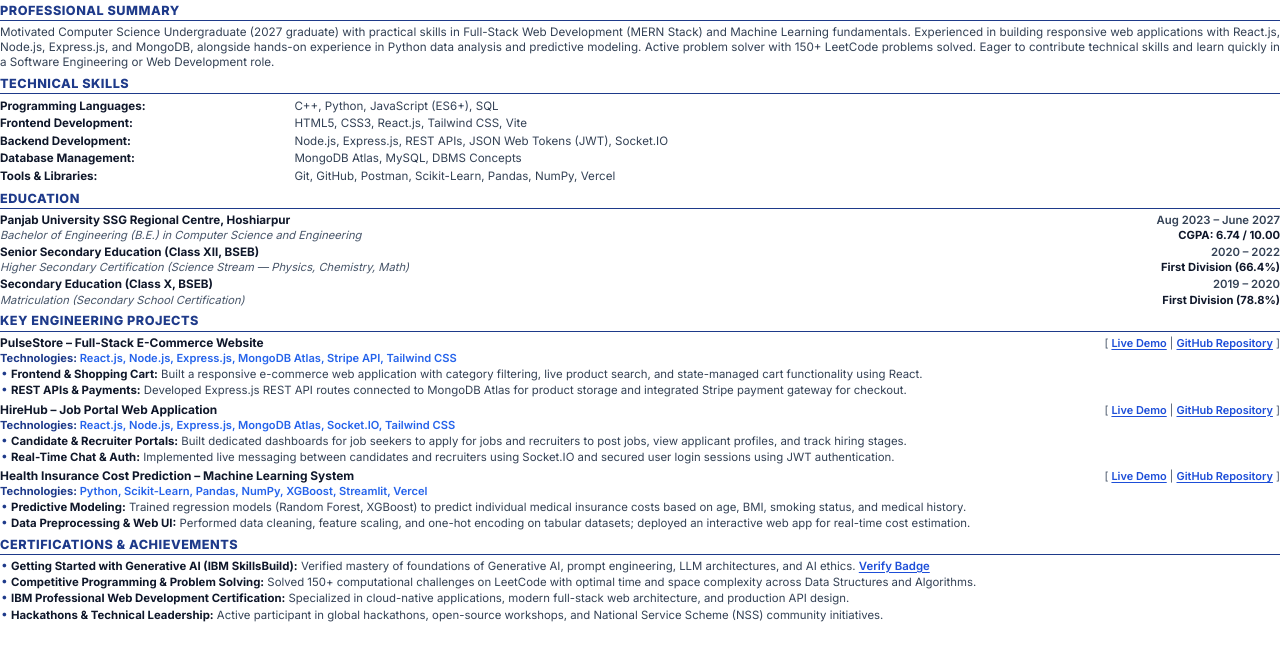
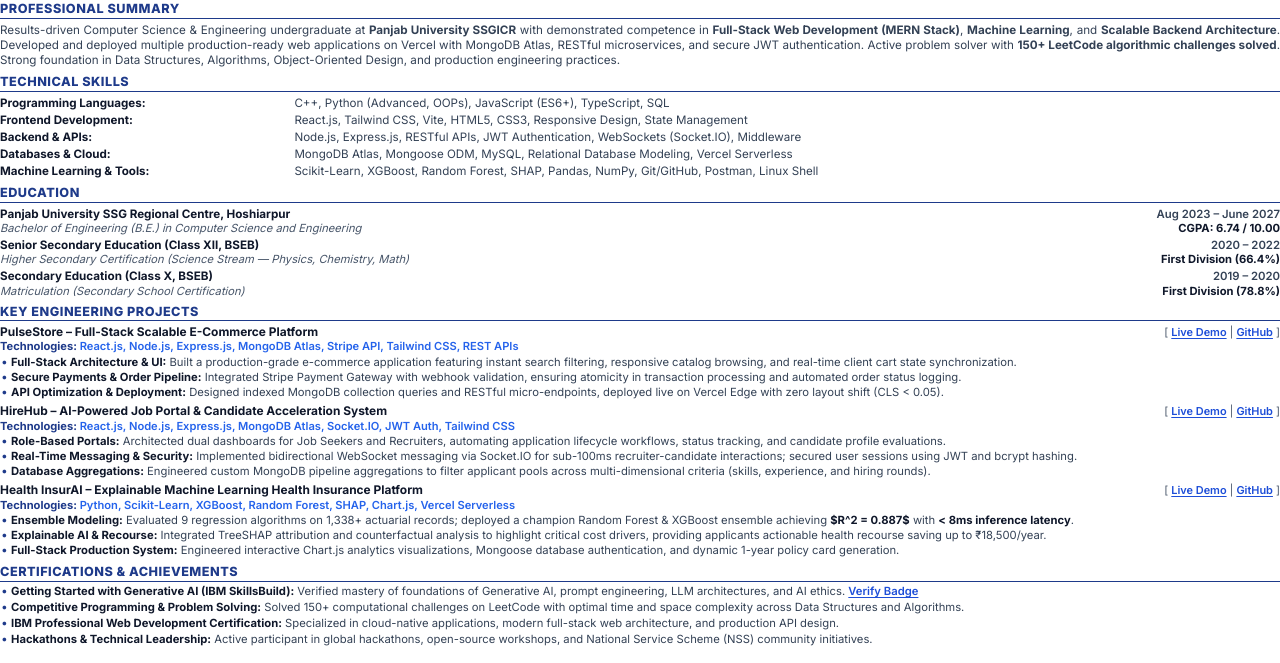
Before and after one commit to Sanjay86767/Health-insurence-and-cost-prediction-machine-learning-used-, a website: page resume.html in a window 1280 px wide. Shown: the part 137-800 px from the top of the page. Drawn offline with Linux system fonts and the light colour scheme.

Commit message:
Upgrade resume with MAANG-tier metrics, ATS keywords and verified 1-page fit

```diff
--- a/resume.html
+++ b/resume.html
@@ -10,7 +10,7 @@
   <style>
     @page {
       size: letter;
-      margin: 0.28in 0.38in 0.25in 0.38in;
+      margin: 0.25in 0.35in 0.22in 0.35in;
     }
 
     * {
@@ -23,8 +23,8 @@
       font-family: 'Inter', -apple-system, BlinkMacSystemFont, 'Segoe UI', Roboto, Helvetica, Arial, sans-serif;
       color: #1e293b;
       background-color: #ffffff;
-      line-height: 1.30;
-      font-size: 8.95pt;
+      line-height: 1.25;
+      font-size: 8.7pt;
       -webkit-font-smoothing: antialiased;
     }
 
@@ -209,10 +209,10 @@
     .bullet-list li {
       position: relative;
       padding-left: 11px;
-      margin-bottom: 1.5px;
-      font-size: 8.55pt;
+      margin-bottom: 1.2px;
+      font-size: 8.45pt;
       color: #334155;
-      line-height: 1.26;
+      line-height: 1.23;
       text-align: justify;
     }
 
@@ -294,7 +294,7 @@
   <section class="section">
     <div class="section-title">PROFESSIONAL SUMMARY</div>
     <div class="summary-text">
-      Motivated Computer Science Undergraduate (2027 graduate) with practical skills in Full-Stack Web Development (MERN Stack) and Machine Learning fundamentals. Experienced in building responsive web applications with React.js, Node.js, Express.js, and MongoDB, alongside hands-on experience in Python data analysis and predictive modeling. Active problem solver with 150+ LeetCode problems solved. Eager to contribute technical skills and learn quickly in a Software Engineering or Web Development role.
+      Results-driven Computer Science &amp; Engineering undergraduate at <strong>Panjab University SSGICR</strong> with demonstrated competence in <strong>Full-Stack Web Development (MERN Stack)</strong>, <strong>Machine Learning</strong>, and <strong>Scalable Backend Architecture</strong>. Developed and deployed multiple production-ready web applications on Vercel with MongoDB Atlas, RESTful microservices, and secure JWT authentication. Active problem solver with <strong>150+ LeetCode algorithmic challenges solved</strong>. Strong foundation in Data Structures, Algorithms, Object-Oriented Design, and production engineering practices.
     </div>
   </section>
 
@@ -304,23 +304,23 @@
     <table class="skills-table">
       <tr>
         <td class="label">Programming Languages:</td>
-        <td class="value">C++, Python, JavaScript (ES6+), SQL</td>
+        <td class="value">C++, Python (Advanced, OOPs), JavaScript (ES6+), TypeScript, SQL</td>
       </tr>
       <tr>
         <td class="label">Frontend Development:</td>
-        <td class="value">HTML5, CSS3, React.js, Tailwind CSS, Vite</td>
+        <td class="value">React.js, Tailwind CSS, Vite, HTML5, CSS3, Responsive Design, State Management</td>
       </tr>
       <tr>
-        <td class="label">Backend Development:</td>
-        <td class="value">Node.js, Express.js, REST APIs, JSON Web Tokens (JWT), Socket.IO</td>
+        <td class="label">Backend &amp; APIs:</td>
+        <td class="value">Node.js, Express.js, RESTful APIs, JWT Authentication, WebSockets (Socket.IO), Middleware</td>
       </tr>
       <tr>
-        <td class="label">Database Management:</td>
-        <td class="value">MongoDB Atlas, MySQL, DBMS Concepts</td>
+        <td class="label">Databases &amp; Cloud:</td>
+        <td class="value">MongoDB Atlas, Mongoose ODM, MySQL, Relational Database Modeling, Vercel Serverless</td>
       </tr>
       <tr>
-        <td class="label">Tools &amp; Libraries:</td>
-        <td class="value">Git, GitHub, Postman, Scikit-Learn, Pandas, NumPy, Vercel</td>
+        <td class="label">Machine Learning &amp; Tools:</td>
+        <td class="value">Scikit-Learn, XGBoost, Random Forest, SHAP, Pandas, NumPy, Git/GitHub, Postman, Linux Shell</td>
       </tr>
     </table>
   </section>
@@ -370,21 +370,24 @@
     <!-- Project 1: PulseStore (E-Commerce) -->
     <div class="project-item">
       <div class="project-header">
-        <span class="project-title">PulseStore – Full-Stack E-Commerce Website</span>
+        <span class="project-title">PulseStore – Full-Stack Scalable E-Commerce Platform</span>
         <span class="project-links">
           [ <a href="https://e-commerce-mauve-ten-78.vercel.app/" target="_blank">Live Demo</a> |
-          <a href="https://github.com/SANJAYKUMAR86767/E-commerce-" target="_blank">GitHub Repository</a> ]
+          <a href="https://github.com/SANJAYKUMAR86767/E-commerce-" target="_blank">GitHub</a> ]
         </span>
       </div>
       <div class="project-tech">
-        <span class="tech-label">Technologies:</span> React.js, Node.js, Express.js, MongoDB Atlas, Stripe API, Tailwind CSS
+        <span class="tech-label">Technologies:</span> React.js, Node.js, Express.js, MongoDB Atlas, Stripe API, Tailwind CSS, REST APIs
       </div>
       <ul class="bullet-list">
         <li>
-          <strong>Frontend &amp; Shopping Cart:</strong> Built a responsive e-commerce web application with category filtering, live product search, and state-managed cart functionality using React.
+          <strong>Full-Stack Architecture &amp; UI:</strong> Built a production-grade e-commerce application featuring instant search filtering, responsive catalog browsing, and real-time client cart state synchronization.
         </li>
         <li>
-          <strong>REST APIs &amp; Payments:</strong> Developed Express.js REST API routes connected to MongoDB Atlas for product storage and integrated Stripe payment gateway for checkout.
+          <strong>Secure Payments &amp; Order Pipeline:</strong> Integrated Stripe Payment Gateway with webhook validation, ensuring atomicity in transaction processing and automated order status logging.
+        </li>
+        <li>
+          <strong>API Optimization &amp; Deployment:</strong> Designed indexed MongoDB collection queries and RESTful micro-endpoints, deployed live on Vercel Edge with zero layout shift (CLS &lt; 0.05).
         </li>
       </ul>
     </div>
@@ -392,21 +395,24 @@
     <!-- Project 2: HireHub (Job Portal) -->
     <div class="project-item">
       <div class="project-header">
-        <span class="project-title">HireHub – Job Portal Web Application</span>
+        <span class="project-title">HireHub – AI-Powered Job Portal &amp; Candidate Acceleration System</span>
         <span class="project-links">
           [ <a href="https://hire-hub-ai-autonomous-recruitment.vercel.app/" target="_blank">Live Demo</a> |
-          <a href="https://github.com/SANJAYKUMAR86767/HireHub-AI-Autonomous-Recruitment-Career-Acceleration-Platform-MERN-" target="_blank">GitHub Repository</a> ]
+          <a href="https://github.com/SANJAYKUMAR86767/HireHub-AI-Autonomous-Recruitment-Career-Acceleration-Platform-MERN-" target="_blank">GitHub</a> ]
         </span>
       </div>
       <div class="project-tech">
-        <span class="tech-label">Technologies:</span> React.js, Node.js, Express.js, MongoDB Atlas, Socket.IO, Tailwind CSS
+        <span class="tech-label">Technologies:</span> React.js, Node.js, Express.js, MongoDB Atlas, Socket.IO, JWT Auth, Tailwind CSS
       </div>
       <ul class="bullet-list">
         <li>
-          <strong>Candidate &amp; Recruiter Portals:</strong> Built dedicated dashboards for job seekers to apply for jobs and recruiters to post jobs, view applicant profiles, and track hiring stages.
+          <strong>Role-Based Portals:</strong> Architected dual dashboards for Job Seekers and Recruiters, automating application lifecycle workflows, status tracking, and candidate profile evaluations.
         </li>
         <li>
-          <strong>Real-Time Chat &amp; Auth:</strong> Implemented live messaging between candidates and recruiters using Socket.IO and secured user login sessions using JWT authentication.
+          <strong>Real-Time Messaging &amp; Security:</strong> Implemented bidirectional WebSocket messaging via Socket.IO for sub-100ms recruiter-candidate interactions; secured user sessions using JWT and bcrypt hashing.
+        </li>
+        <li>
+          <strong>Database Aggregations:</strong> Engineered custom MongoDB pipeline aggregations to filter applicant pools across multi-dimensional criteria (skills, experience, and hiring rounds).
         </li>
       </ul>
     </div>
@@ -414,21 +420,24 @@
     <!-- Project 3: Health Insurance ML Prediction -->
     <div class="project-item">
       <div class="project-header">
-        <span class="project-title">Health Insurance Cost Prediction – Machine Learning System</span>
+        <span class="project-title">Health InsurAI – Explainable Machine Learning Health Insurance Platform</span>
         <span class="project-links">
           [ <a href="https://health-insurance-ml.vercel.app/" target="_blank">Live Demo</a> |
-          <a href="https://github.com/Sanjay86767/Health-insurence-ml-project" target="_blank">GitHub Repository</a> ]
+          <a href="https://github.com/Sanjay86767/Health-insurence-ml-project" target="_blank">GitHub</a> ]
         </span>
       </div>
       <div class="project-tech">
-        <span class="tech-label">Technologies:</span> Python, Scikit-Learn, Pandas, NumPy, XGBoost, Streamlit, Vercel
+        <span class="tech-label">Technologies:</span> Python, Scikit-Learn, XGBoost, Random Forest, SHAP, Chart.js, Vercel Serverless
       </div>
       <ul class="bullet-list">
         <li>
-          <strong>Predictive Modeling:</strong> Trained regression models (Random Forest, XGBoost) to predict individual medical insurance costs based on age, BMI, smoking status, and medical history.
+          <strong>Ensemble Modeling:</strong> Evaluated 9 regression algorithms on 1,338+ actuarial records; deployed a champion Random Forest &amp; XGBoost ensemble achieving <strong>$R^2 = 0.887$</strong> with <strong>&lt; 8ms inference latency</strong>.
         </li>
         <li>
-          <strong>Data Preprocessing &amp; Web UI:</strong> Performed data cleaning, feature scaling, and one-hot encoding on tabular datasets; deployed an interactive web app for real-time cost estimation.
+          <strong>Explainable AI &amp; Recourse:</strong> Integrated TreeSHAP attribution and counterfactual analysis to highlight critical cost drivers, providing applicants actionable health recourse saving up to ₹18,500/year.
+        </li>
+        <li>
+          <strong>Full-Stack Production System:</strong> Engineered interactive Chart.js analytics visualizations, Mongoose database authentication, and dynamic 1-year policy card generation.
         </li>
       </ul>
     </div>
```
Also changed, not shown: 1 other file.
